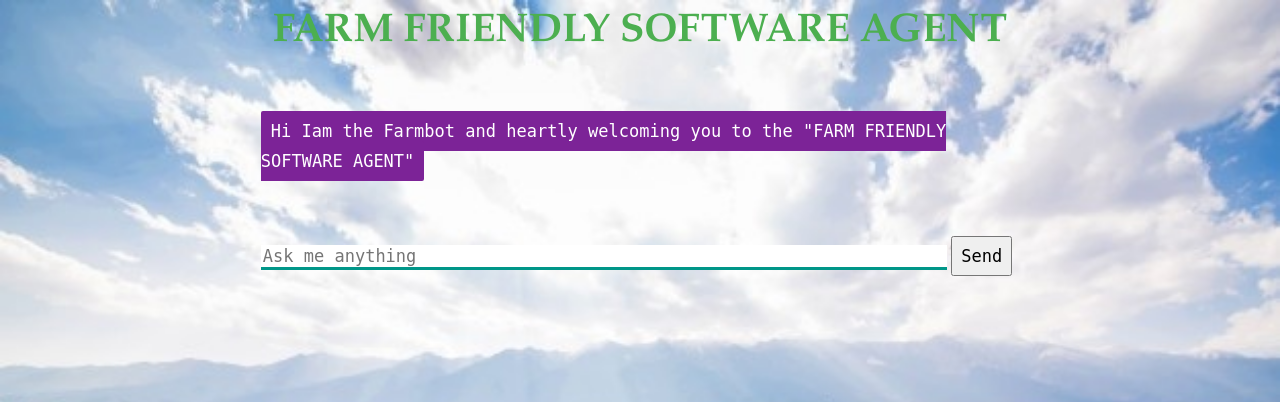
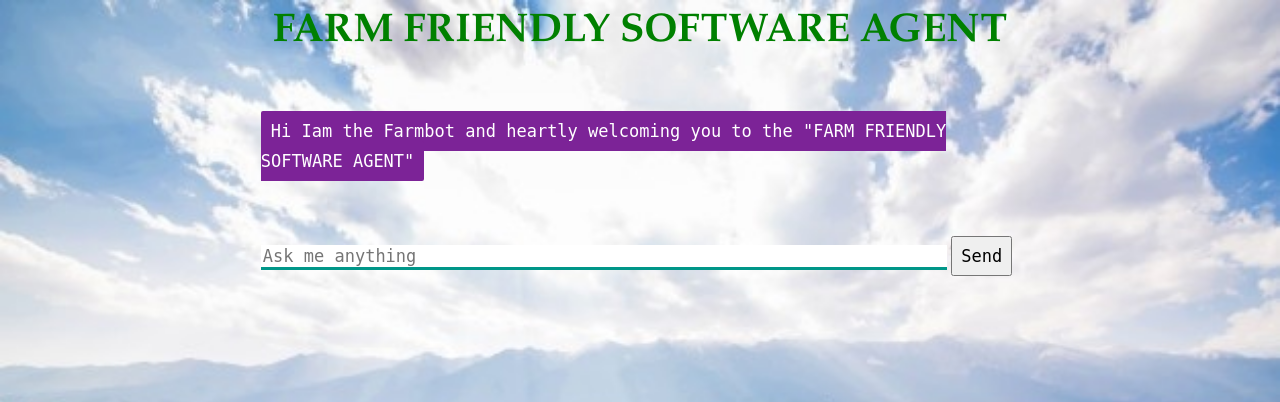
Before and after one commit to KPreetha/chatbot, a Flask app: page / in a window 1280 px wide. Shown: the top 402 px of the page. Run offline with Flask 2, Linux system fonts and the light colour scheme; parts of the project's set-up code (start-up, migrations or seed data) failed here and were passed over; some libraries are stand-ins or nearby versions.

Commit message:
Update style.css

```diff
--- a/static/style.css
+++ b/static/style.css
@@ -7,7 +7,7 @@ font-family: Garamond;
 }
 h1
 {
-color: #4CAF50;
+color: green;
 margin-bottom: 0;
 margin-top: 0;
 text-align: center;
```
